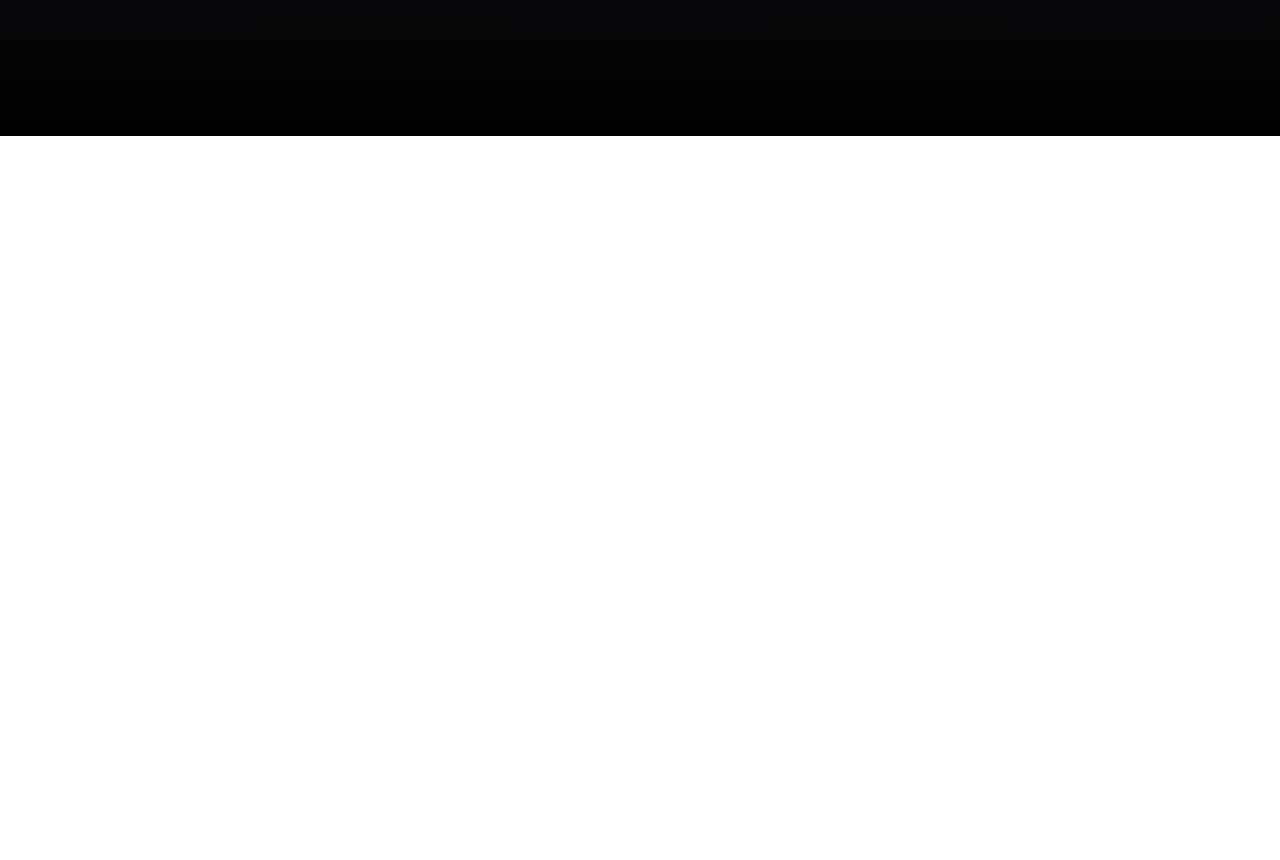
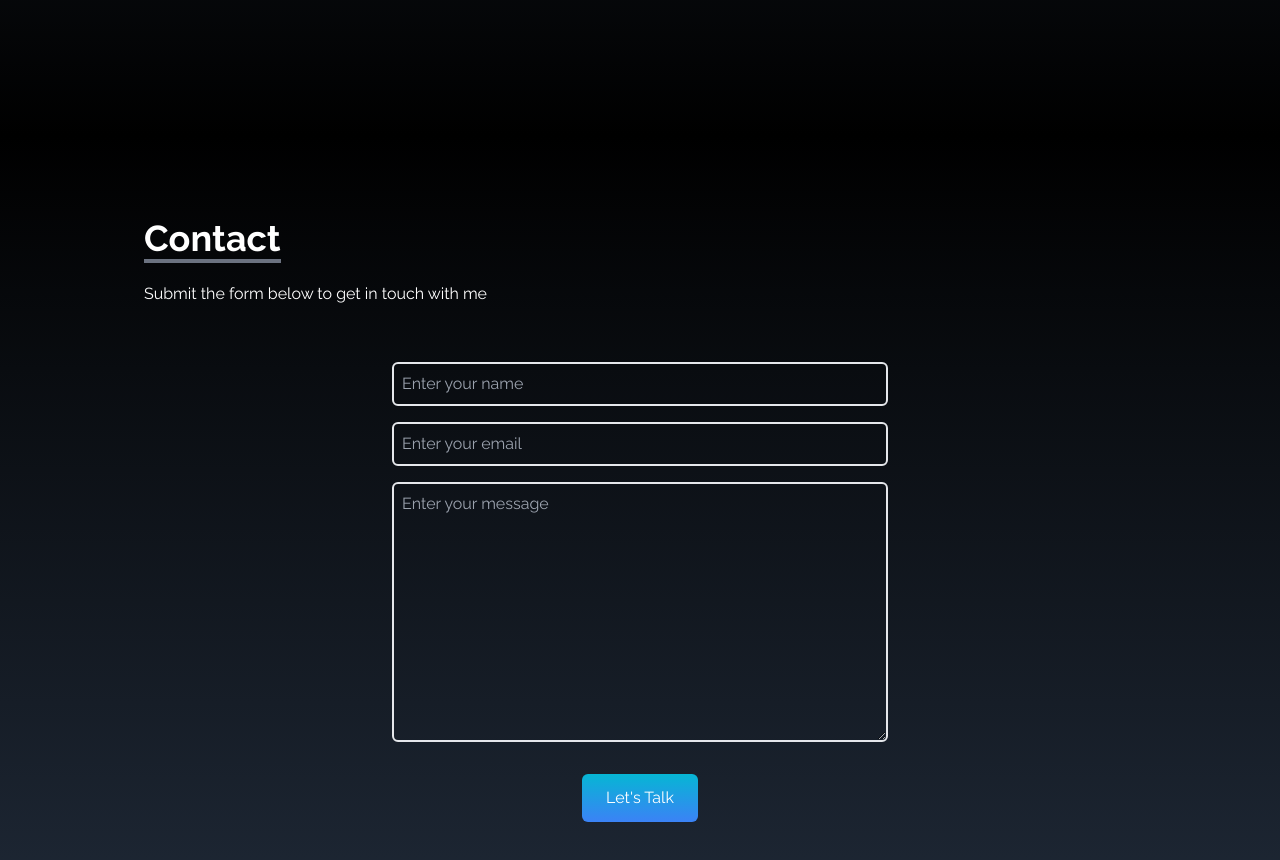
Before and after one commit to namitmalasi/Portfolio-1, a React (Create React App) app: page / in a window 1280 px wide. Shown: the part 2980-3840 px from the top of the page. Before the commit the page ends 3116 px from the top, so only its background shows below. Built offline with nearby package versions, Linux system fonts and the light colour scheme.

Commit message:
created the contact me form

```diff
--- a/src/App.js
+++ b/src/App.js
@@ -1,4 +1,5 @@
 import About from "./components/About";
+import Contact from "./components/Contact";
 import Home from "./components/Home";
 import Navbar from "./components/Navbar";
 import Projects from "./components/Projects";
@@ -13,6 +14,7 @@
       <About />
       <Projects />
       <TechStack />
+      <Contact />
       <SocialLinks />
     </div>
   );
--- /dev/null
+++ b/src/components/Contact.js
@@ -0,0 +1,52 @@
+import React from "react";
+
+const Contact = () => {
+  return (
+    <div
+      name="contact"
+      className="w-full h-screen bg-gradient-to-b from-black to-gray-800 p-4 text-white"
+    >
+      <div className="flex flex-col p-4 justify-center max-w-screen-lg mx-auto h-full">
+        <div className="pb-8">
+          <p className="text-4xl font-bold inline border-b-4 border-gray-500">
+            Contact
+          </p>
+          <p className="py-6">Submit the form below to get in touch with me</p>
+        </div>
+
+        <div className="flex justify-center items-center">
+          <form
+            action="https://getform.io/f/dadc213e-3e1d-4f95-a58d-0c8d23b51709"
+            className="flex flex-col w-full md:w-1/2"
+            method="POST"
+          >
+            <input
+              type="text"
+              name="name"
+              placeholder="Enter your name"
+              className="p-2 bg-transparent border-2 rounded-md text-white focus:outline-none"
+            />
+            <input
+              type="text"
+              name="email"
+              placeholder="Enter your email"
+              className="my-4 p-2 bg-transparent border-2 rounded-md text-white focus:outline-none"
+            />
+            <textarea
+              name="message"
+              placeholder="Enter your message"
+              rows="10"
+              className="p-2 bg-transparent border-2 rounded-md text-white focus:outline-none"
+            />
+
+            <button className="text-white bg-gradient-to-b from-cyan-500 to-blue-500 px-6 py-3 my-8 mx-auto flex items-center rounded-md hover:scale-110 duration-300">
+              Let's Talk
+            </button>
+          </form>
+        </div>
+      </div>
+    </div>
+  );
+};
+
+export default Contact;
--- a/src/components/TechStack.js
+++ b/src/components/TechStack.js
@@ -45,6 +45,7 @@
       style: "shadow-gray-400",
     },
   ];
+
   return (
     <div
       name="techstack"
```
